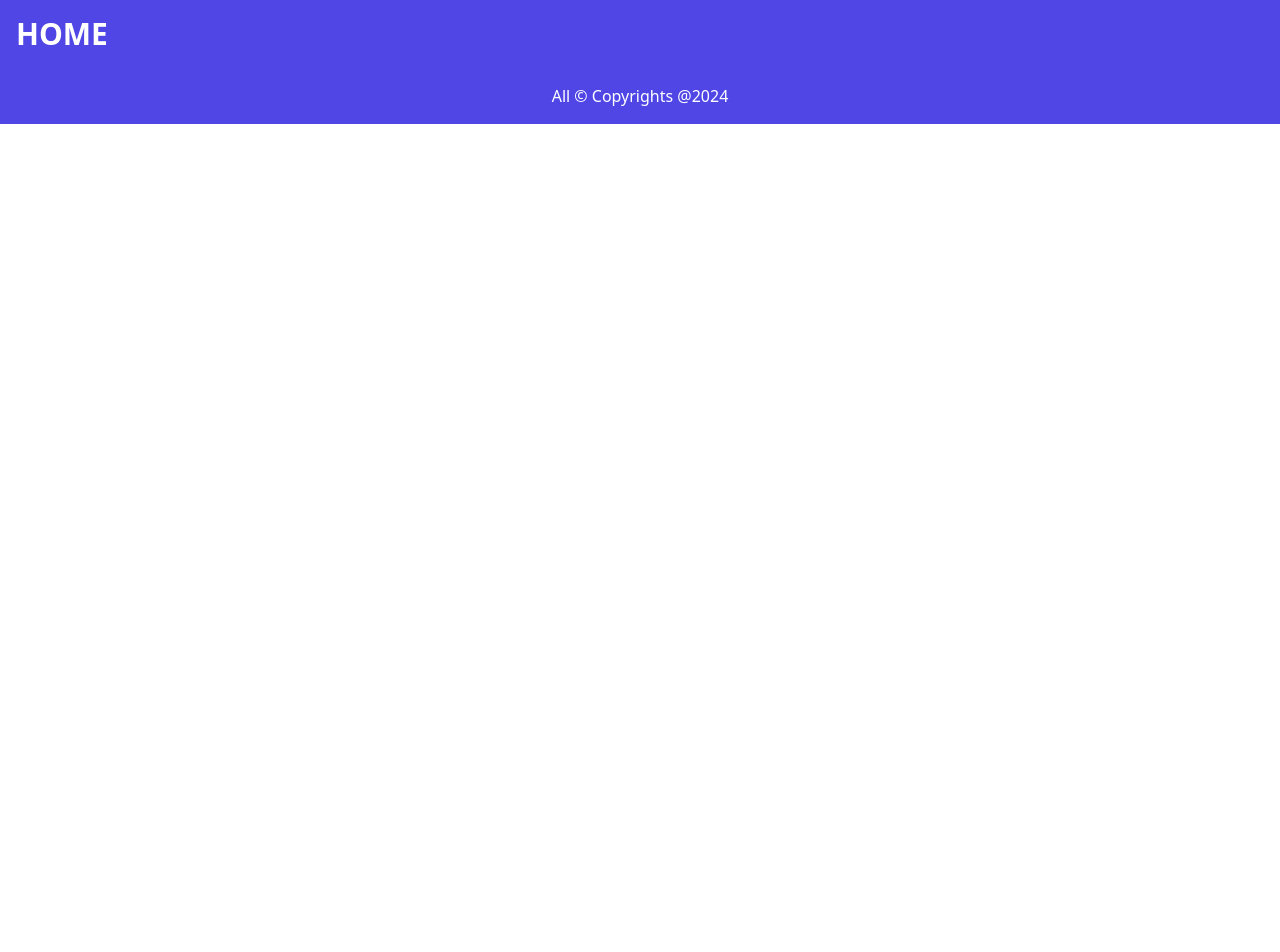
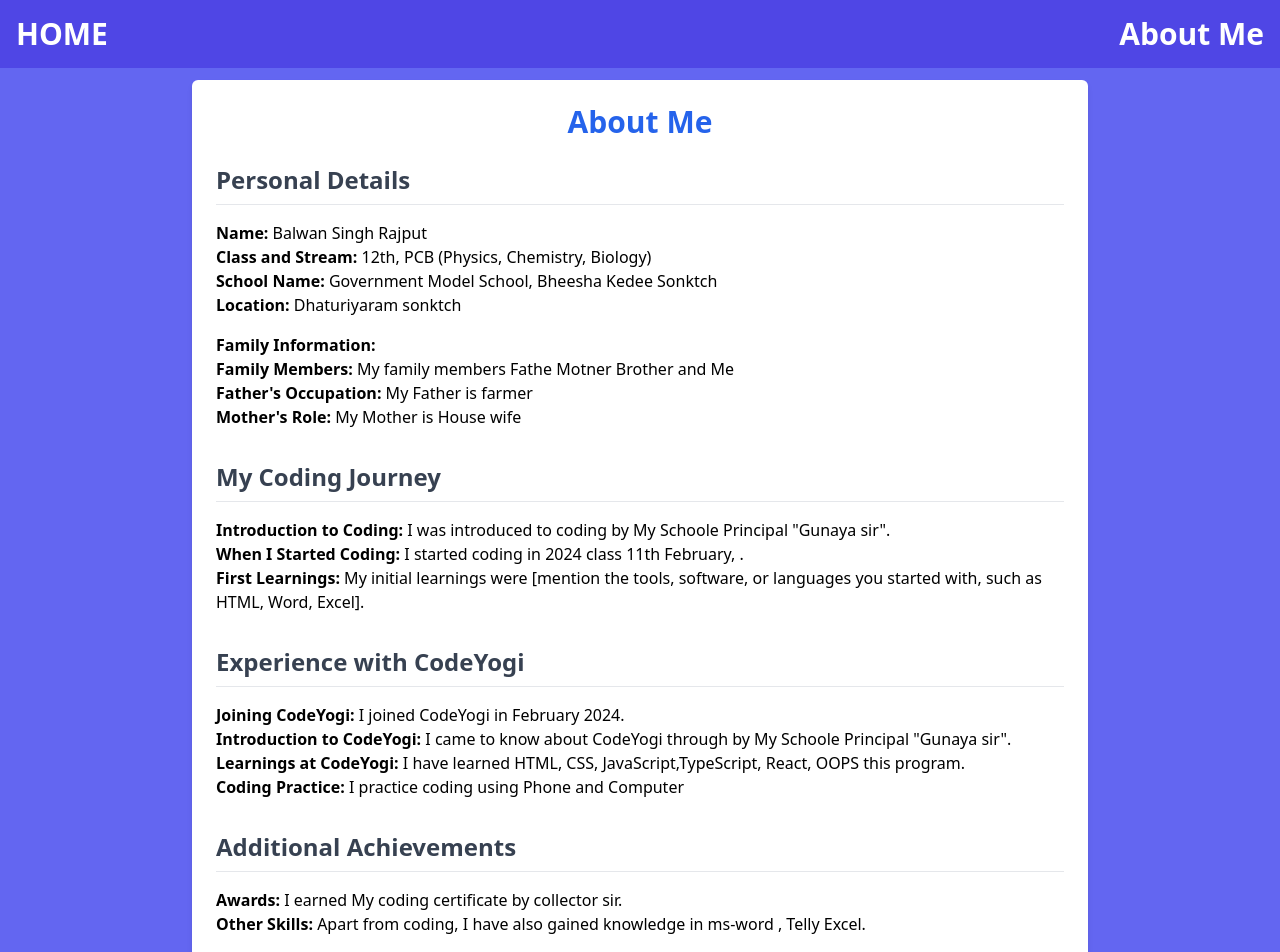
Before and after one commit to balwan-coding/Scholarship-finder-, a React (Vite) app: page /AboutMe in a window 1280 px wide. Shown: the top 952 px of the page. Before the commit the page ends 800 px from the top, so only its background shows below. Built offline with nearby package versions, Linux system fonts and the light colour scheme.

Commit message:
add about me page

```diff
--- /dev/null
+++ b/src/AboutMe.jsx
@@ -0,0 +1,122 @@
+import React from "react";
+import "./styles.css";
+
+function AboutMe() {
+  return (
+    <div className="flex flex-col items-center justify-center min-h-screen bg-indigo-500">
+      <div class="max-w-4xl mx-auto p-6 bg-white shadow-md rounded-md m-3 fade-in ">
+        <h1 class="text-3xl font-bold text-center text-blue-600 mb-6">
+          About Me
+        </h1>
+
+        <section class="mb-8">
+          <h2 class="text-2xl font-semibold text-gray-700 border-b pb-2 mb-4">
+            Personal Details
+          </h2>
+          <p>
+            <span class="font-semibold">Name:</span> Balwan Singh Rajput
+          </p>
+          <p>
+            <span class="font-semibold">Class and Stream:</span> 12th, PCB
+            (Physics, Chemistry, Biology)
+          </p>
+          <p>
+            <span class="font-semibold">School Name:</span> Government Model
+            School, Bheesha Kedee Sonktch
+          </p>
+          <p>
+            <span class="font-semibold">Location:</span> Dhaturiyaram sonktch
+          </p>
+
+          <h3 class="mt-4 font-semibold">Family Information:</h3>
+          <p>
+            <span class="font-semibold">Family Members:</span> My family members
+            Fathe Motner Brother and Me
+          </p>
+          <p>
+            <span class="font-semibold">Father's Occupation:</span> My Father is
+            farmer
+          </p>
+          <p>
+            <span class="font-semibold">Mother's Role:</span> My Mother is House
+            wife
+          </p>
+        </section>
+
+        <section class="mb-8">
+          <h2 class="text-2xl font-semibold text-gray-700 border-b pb-2 mb-4">
+            My Coding Journey
+          </h2>
+          <p>
+            <span class="font-semibold">Introduction to Coding:</span> I was
+            introduced to coding by My Schoole Principal "Gunaya sir".
+          </p>
+          <p>
+            <span class="font-semibold">When I Started Coding:</span> I started
+            coding in 2024 class 11th February, .
+          </p>
+          <p>
+            <span class="font-semibold">First Learnings:</span> My initial
+            learnings were [mention the tools, software, or languages you
+            started with, such as HTML, Word, Excel].
+          </p>
+        </section>
+
+        <section class="mb-8">
+          <h2 class="text-2xl font-semibold text-gray-700 border-b pb-2 mb-4">
+            Experience with CodeYogi
+          </h2>
+          <p>
+            <span class="font-semibold">Joining CodeYogi:</span> I joined
+            CodeYogi in February 2024.
+          </p>
+          <p>
+            <span class="font-semibold">Introduction to CodeYogi:</span> I came
+            to know about CodeYogi through by My Schoole Principal "Gunaya sir".
+          </p>
+          <p>
+            <span class="font-semibold">Learnings at CodeYogi:</span> I have
+            learned HTML, CSS, JavaScript,TypeScript, React, OOPS this program.
+          </p>
+          <p>
+            <span class="font-semibold">Coding Practice:</span> I practice
+            coding using Phone and Computer
+          </p>
+        </section>
+
+        <section class="mb-8">
+          <h2 class="text-2xl font-semibold text-gray-700 border-b pb-2 mb-4">
+            Additional Achievements
+          </h2>
+          {/* <p>
+            <span class="font-semibold">Competitions:</span>.
+          </p> */}
+          <p>
+            <span class="font-semibold">Awards:</span> I earned My coding
+            certificate by collector sir.
+          </p>
+          <p>
+            <span class="font-semibold">Other Skills:</span> Apart from coding,
+            I have also gained knowledge in ms-word , Telly Excel.
+          </p>
+        </section>
+
+        <section>
+          <h2 class="text-2xl font-semibold text-gray-700 border-b pb-2 mb-4">
+            Future Plans
+          </h2>
+          <p>
+            <span class="font-semibold">Dream:</span> I aspire to become a Full
+            Stack Web Developer.
+          </p>
+          <p>
+            <span class="font-semibold">Reason:</span> I want to achieve this
+            goal because I am hardworking.
+          </p>
+        </section>
+      </div>
+    </div>
+  );
+}
+
+export default AboutMe;
--- a/src/App.jsx
+++ b/src/App.jsx
@@ -4,6 +4,7 @@ import HomePage from "./HomePage";
 import { Route, Routes } from "react-router-dom";
 import Scholar from "./Scholar";
 import Footer from "./Footer";
+import AboutMe from "./AboutMe";
 
 function App() {
   return (
@@ -12,6 +13,7 @@ function App() {
       <Routes>
         <Route index element={<HomePage />}></Route>
         <Route path="/Scholar" element={<Scholar />}></Route>
+        <Route path="/AboutMe" element={<AboutMe />}></Route>
       </Routes>
       <Footer />
     </>
--- a/src/Navbar.jsx
+++ b/src/Navbar.jsx
@@ -3,9 +3,12 @@ import { Link } from "react-router-dom";
 
 function Navbar() {
   return (
-    <div className="box-border p-4 bg-indigo-600">
+    <div className="box-border flex justify-between p-4 bg-indigo-600">
       <Link to="/" className="text-3xl font-bold text-white">
         HOME
+      </Link>
+      <Link to="/AboutMe" className="text-3xl font-bold text-white">
+        About Me
       </Link>
     </div>
   );
```
